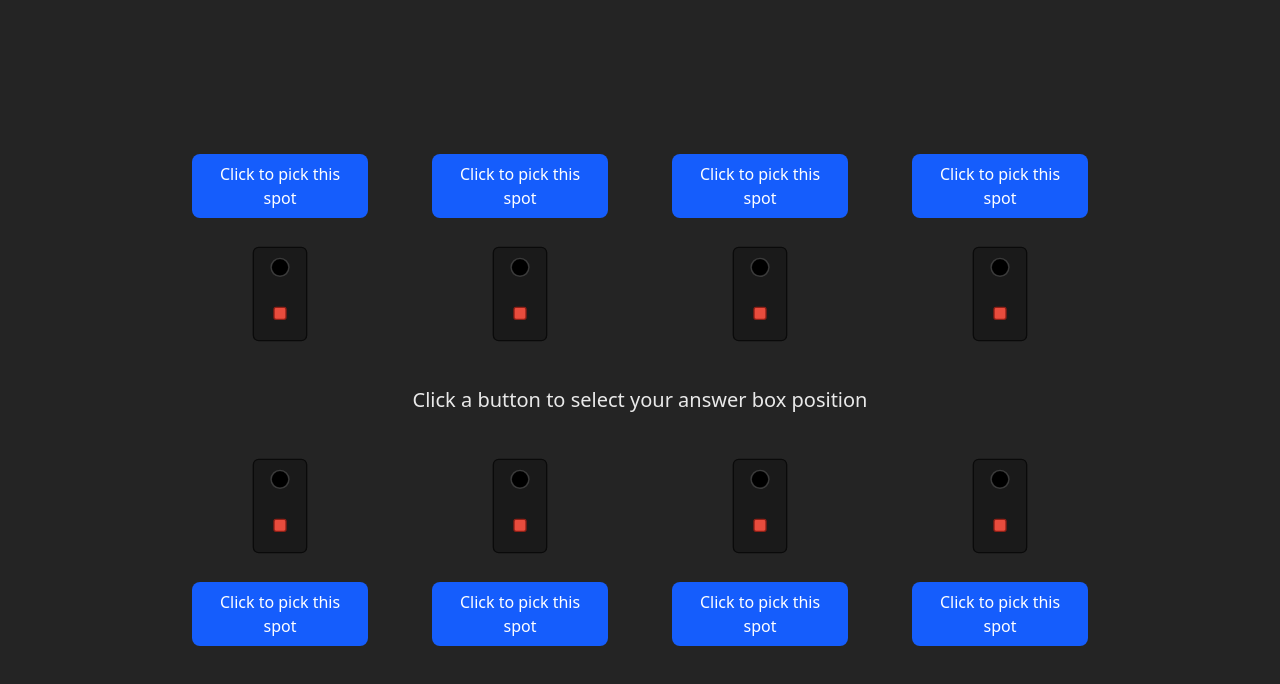
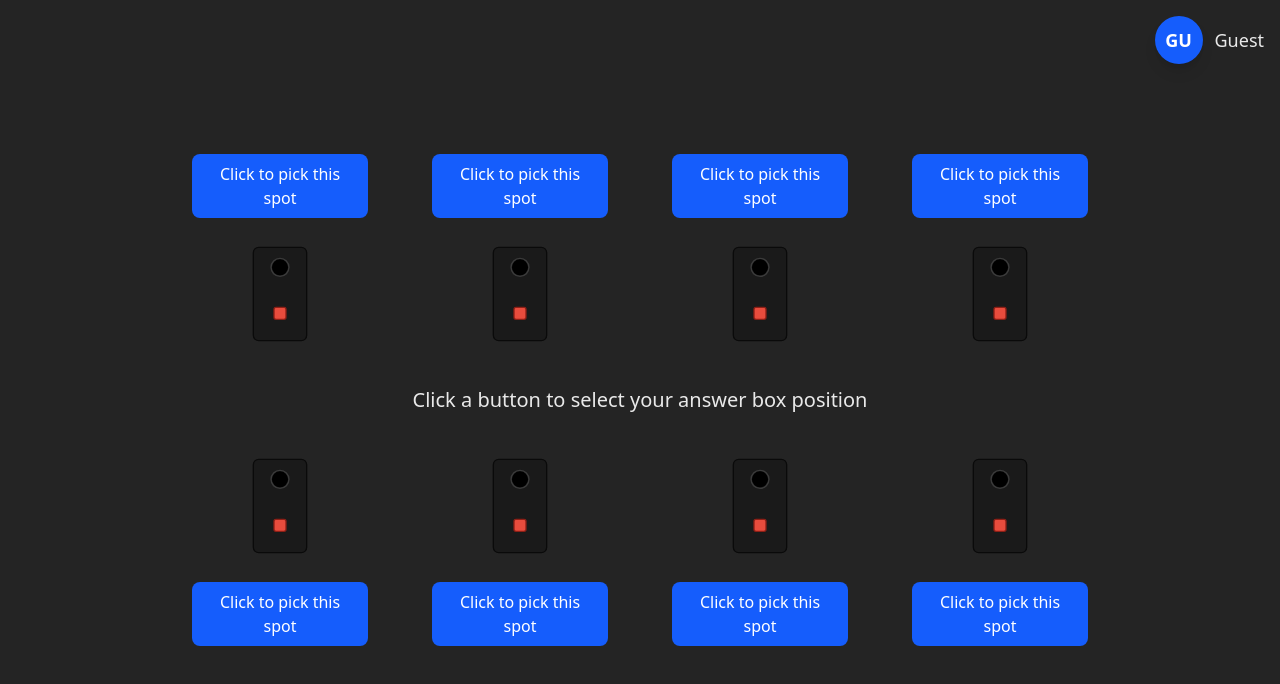
Before and after one commit to Evanston09/hosa_buzzer_system, a Vue app in the folder client/: page / in a window 1280 px wide. Shown: the top 684 px of the page. Built offline with nearby package versions, Linux system fonts and the light colour scheme.

Commit message:
Display user avatar header on quiz home

```diff
--- a/client/src/components/QuizHome.vue
+++ b/client/src/components/QuizHome.vue
@@ -1,5 +1,69 @@
 <script setup lang="ts">
+import { computed } from 'vue'
+import { useRoute } from 'vue-router'
 import AnswerBox from './AnswerBox.vue'
+
+const route = useRoute()
+
+const getRouteValue = (key: string) => {
+  const possibleState = (route as unknown as { state?: Record<string, unknown> }).state
+  const stateValue = possibleState?.[key]
+
+  if (typeof stateValue === 'string' && stateValue.trim()) {
+    return stateValue
+  }
+
+  const query = route.query as Record<string, unknown>
+  const queryValue = query?.[key]
+  if (typeof queryValue === 'string' && queryValue.trim()) {
+    return queryValue
+  }
+
+  if (Array.isArray(queryValue)) {
+    const first = queryValue.find((value): value is string => typeof value === 'string' && value.trim().length > 0)
+    if (first) {
+      return first
+    }
+  }
+
+  return undefined
+}
+
+const displayName = computed(() => getRouteValue('name')?.trim() || 'Guest')
+
+const initialsText = computed(() => {
+  const fromState = getRouteValue('initials')?.trim()
+  if (fromState) {
+    return fromState.toUpperCase()
+  }
+
+  const parts = displayName.value.split(' ').filter(Boolean)
+  if (!parts.length) {
+    return 'G'
+  }
+
+  if (parts.length === 1) {
+    return parts[0].slice(0, 2).toUpperCase()
+  }
+
+  return (parts[0][0] + parts[parts.length - 1][0]).toUpperCase()
+})
+
+const avatarBackgroundClass = computed(() => getRouteValue('avatarClass') || 'bg-blue-600')
+
+const avatarInlineStyle = computed(() => {
+  const explicitStyle = getRouteValue('avatarStyle')
+  if (explicitStyle) {
+    return explicitStyle
+  }
+
+  const avatarColor = getRouteValue('avatarColor')
+  if (avatarColor) {
+    return { backgroundColor: avatarColor }
+  }
+
+  return {}
+})
 
 const handleBoxSelection = (boxNumber: number) => {
   console.log(`Box ${boxNumber} selected`)
@@ -7,7 +71,18 @@ const handleBoxSelection = (boxNumber: number) => {
 </script>
 
 <template>
-  <div class="min-h-screen bg-[#242424] flex flex-col items-center justify-center p-8">
+  <div class="min-h-screen bg-[#242424] flex flex-col items-center justify-center p-8 relative">
+    <div class="absolute top-4 right-4 flex items-center gap-3 text-white/90">
+      <div
+        class="w-12 h-12 rounded-full flex items-center justify-center text-lg font-semibold text-white shadow-lg"
+        :class="avatarBackgroundClass"
+        :style="avatarInlineStyle"
+      >
+        {{ initialsText }}
+      </div>
+      <span class="text-lg font-medium">{{ displayName }}</span>
+    </div>
+
     <div class="grid grid-cols-4 gap-x-16 gap-y-8 max-w-4xl">
       <!-- Row 1 -->
       <div class="flex flex-col items-center gap-4">
```
